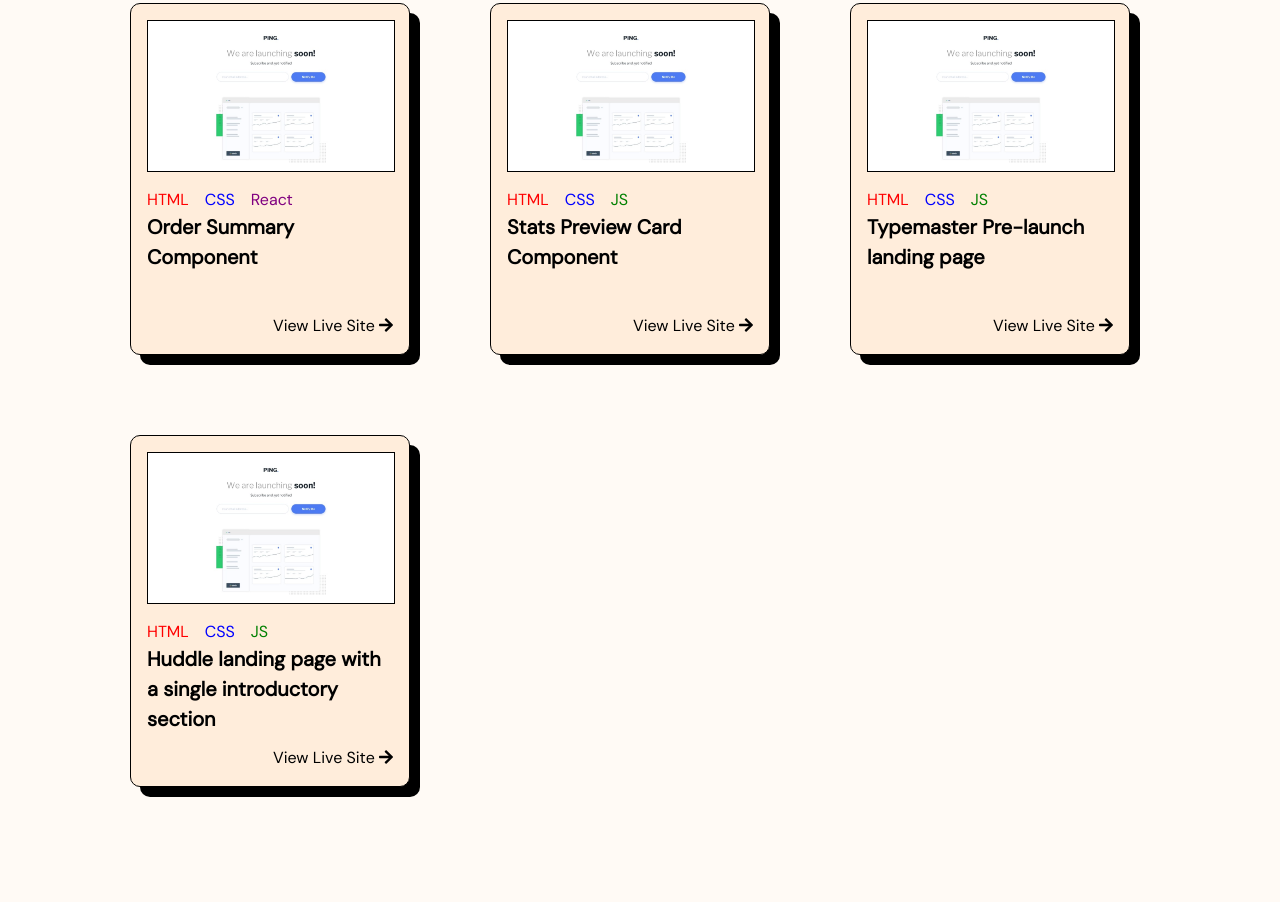
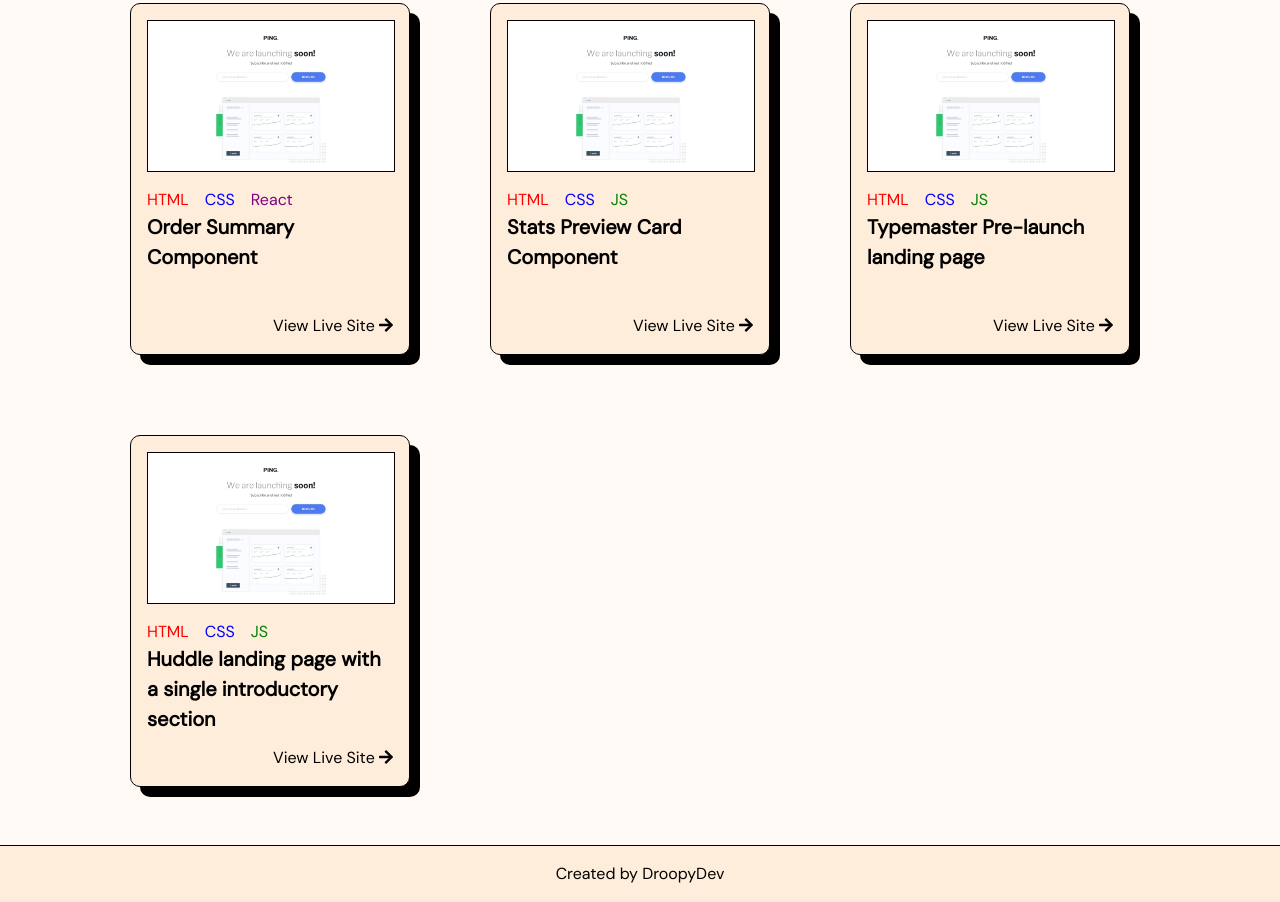
Before and after one commit to droopydev/fem-challenge, a Gatsby site in the folder packages/apps/main-app/: page / in a window 1280 px wide. Shown: the part 261-1163 px from the top of the page. Before the commit the page ends 1058 px from the top, so only its background shows below. Built offline with nearby package versions, Linux system fonts and the light colour scheme; Gatsby itself is replaced by a stand-in of ours.

Commit message:
create footer component

```diff
--- /dev/null
+++ b/packages/apps/main-app/src/components/Footer/Footer.js
@@ -0,0 +1,12 @@
+import * as React from 'react';
+import * as styles from './Footer.module.scss';
+
+const Footer = () => {
+    return (
+        <footer className={styles.footer}>
+                <p>Created by <a href="https://github.com/droopydev">DroopyDev</a></p>
+        </footer>
+    )
+}
+
+export default Footer;
--- /dev/null
+++ b/packages/apps/main-app/src/components/Footer/Footer.module.scss
@@ -0,0 +1,10 @@
+@use '../../styles/abstracts/variables' as *;
+
+.footer {
+    background-color: $color-footer-background;
+    display: flex;
+    justify-content: center;
+    align-items: center;
+    padding: 1rem 0;
+    border-top: 1px solid $color-border;
+}
--- a/packages/apps/main-app/src/pages/index.js
+++ b/packages/apps/main-app/src/pages/index.js
@@ -1,5 +1,6 @@
 import * as React from "react";
 import Navbar from "../components/Navbar/Navbar.js";
+import Footer from "../components/Footer/Footer.js";
 import ChallengeCard from "../components/ChallengeCard/ChallengeCard.js";
 
 import '../styles/main.scss';
@@ -42,8 +43,8 @@ const IndexPage = () => {
             })
             }
           </div>
-
       </main>
+      <Footer />
     </div>
     </>
   )
--- a/packages/apps/main-app/src/styles/abstracts/_variables.scss
+++ b/packages/apps/main-app/src/styles/abstracts/_variables.scss
@@ -1,6 +1,7 @@
 /* COLORS: Background Colors */
 $color-background-white: hsl(var(--color-primary-20)) !default;
 $color-background-primary: hsl(var(--color-primary-base)) !default;
+$color-footer-background: hsl(var(--color-primary-base));
 
 /* COLORS: Text Colors */
 $color-text-black: hsl(var(--color-neutral-black));
--- a/packages/apps/main-app/src/styles/pages/HomePage.module.scss
+++ b/packages/apps/main-app/src/styles/pages/HomePage.module.scss
@@ -35,6 +35,7 @@
     display: grid;
     justify-items: center;
     row-gap: 2rem;
+    margin-bottom: 3rem;
 }
 
 @media screen and (orientation: landscape) {
```
